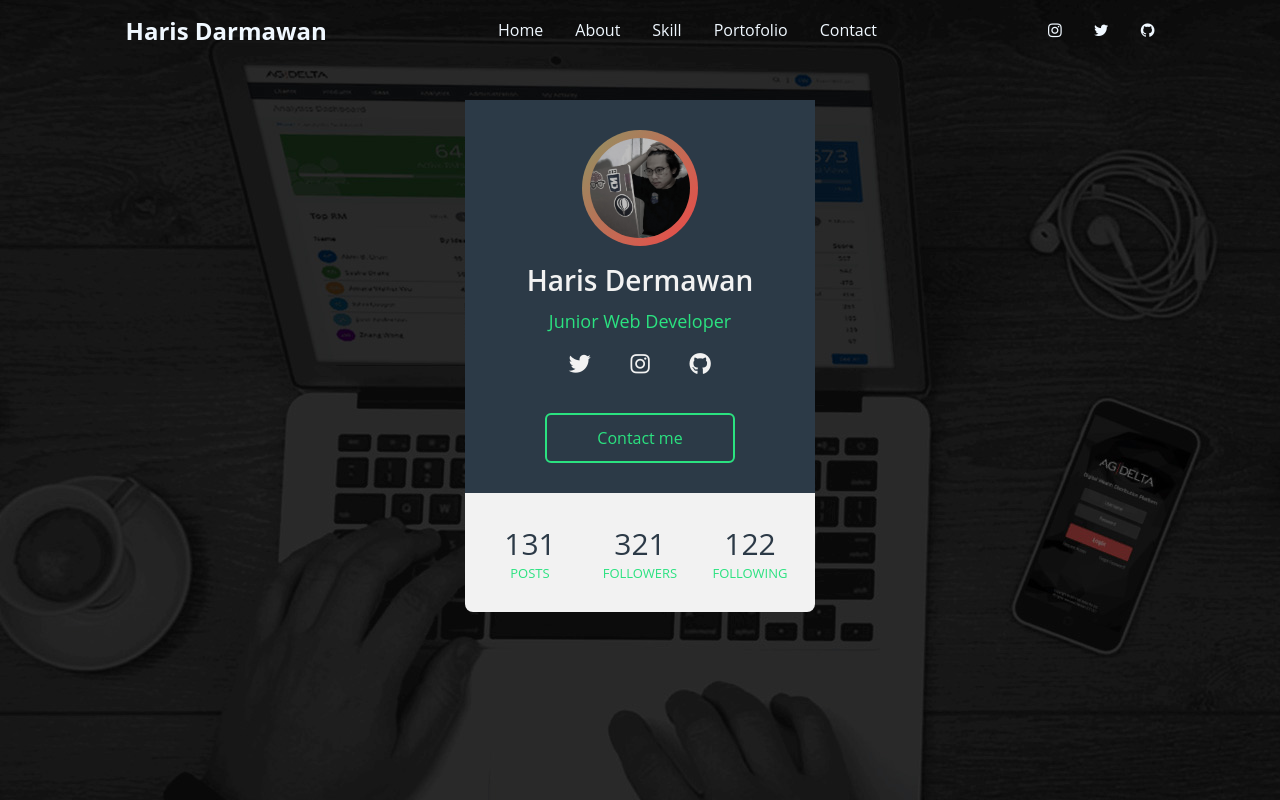
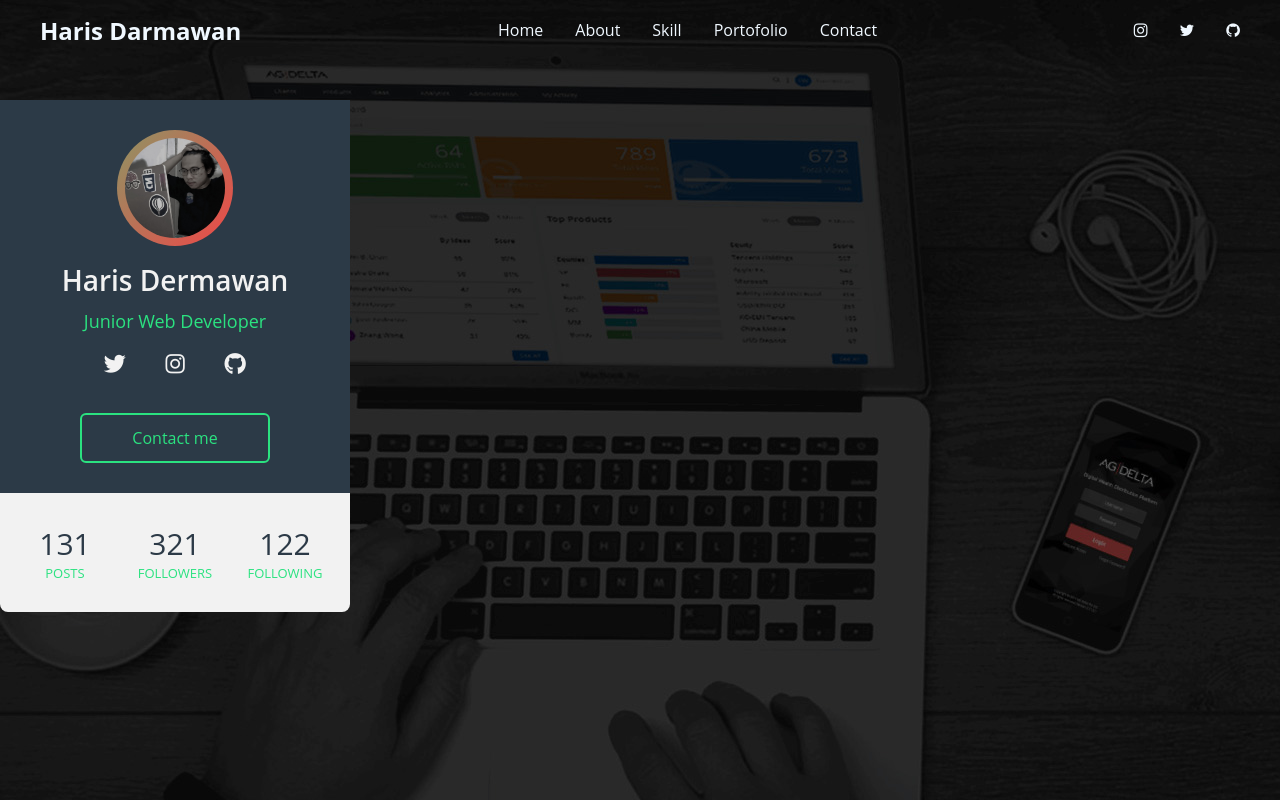
Before and after one commit to harisdermawan03/harrisdermawan.github.io, a plain HTML site: page contact.html in a window 1280 px wide. Drawn offline with Linux system fonts and the light colour scheme.

Commit message:
Update contact.css

```diff
--- a/contact.css
+++ b/contact.css
@@ -131,13 +131,6 @@ section#hero{
     }
 
 }
-* {
-    box-sizing: border-box;
-    font-family: -apple-system "Segoe UI", "Open Sans", "Helvetica Neue", sans-serif;
-    text-decoration: none;
-    margin-left: auto;
-    margin-right: auto;
-  }
   .profile-card {
     width: 350px;
     padding-top: 40px;
```
